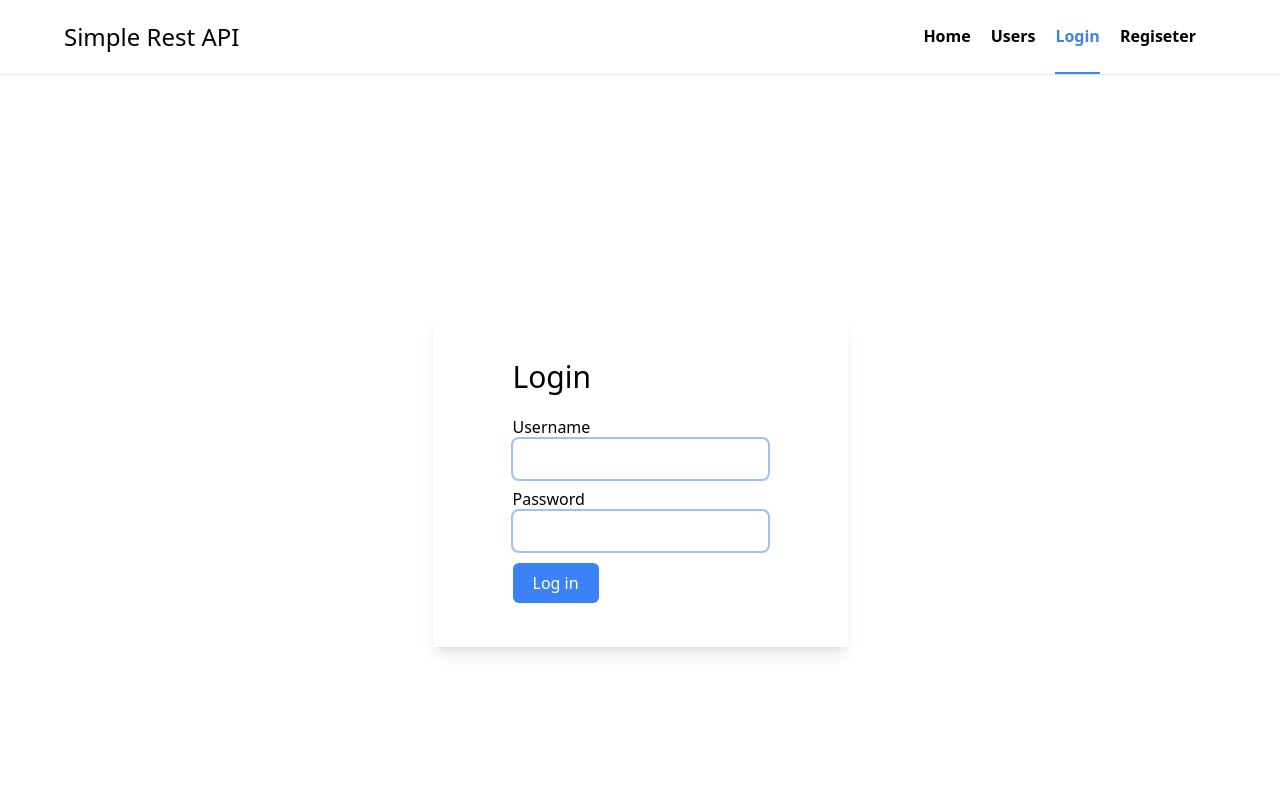
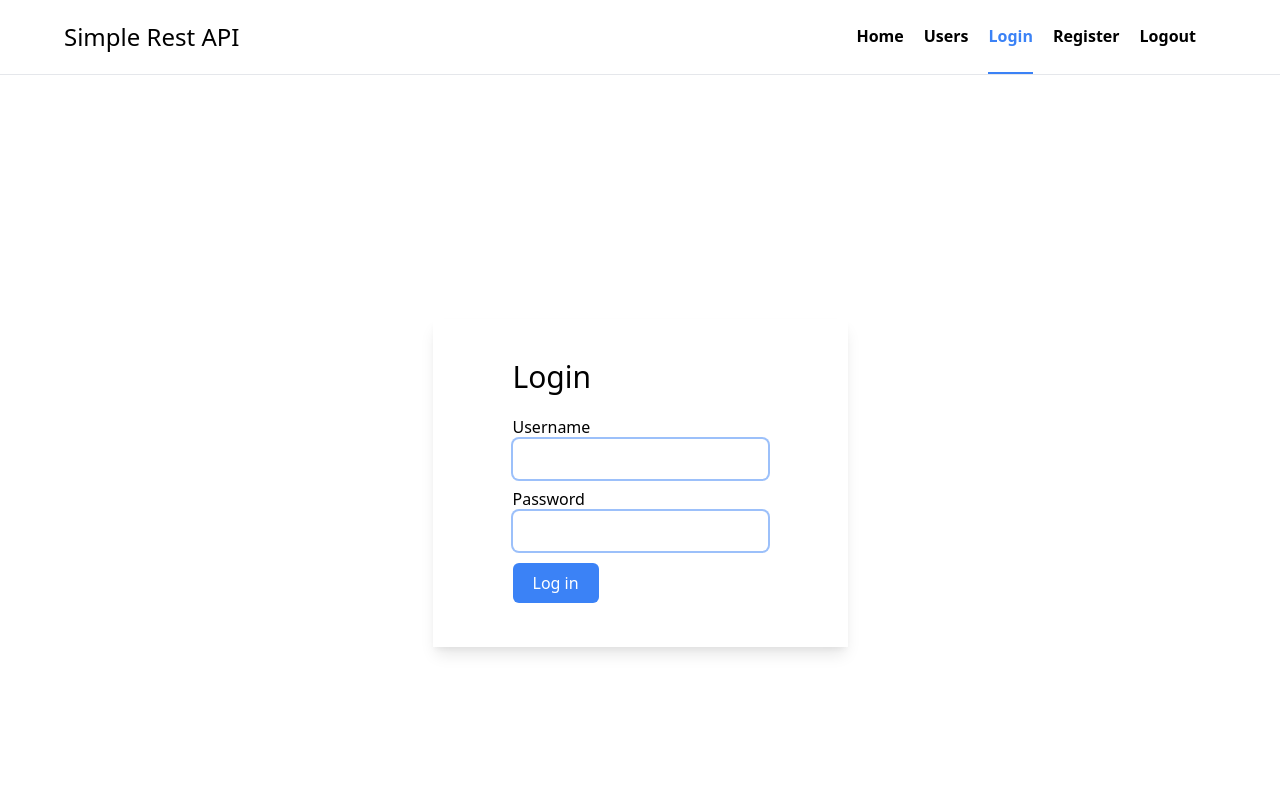
Before and after one commit to dhoniaridho/simple-vue-rest-api, a Vue app: page /login in a window 1280 px wide. Shown: the top 800 px of the page. Built offline with nearby package versions, Linux system fonts and the light colour scheme.

Commit message:
create view per user

```diff
--- a/src/components/layout/Header.vue
+++ b/src/components/layout/Header.vue
@@ -20,8 +20,17 @@
 					</li>
 					<li>
 						<nav-link to="/register">
-							Regiseter
+							Register
 						</nav-link>
+					</li>
+					<li>
+						<a
+							class="block py-2 lg:py-6 lg:inline-block lg:mt-0 mr-5 hover:text-blue-500 border-b-2 border-transparent font-semibold"
+							href="javascript:void(0)"
+							@click="handleLogout"
+						>
+							Logout
+						</a>
 					</li>
 				</ul>
 			</div>
@@ -32,13 +41,22 @@
 <script>
 	import { Navigation } from '../../lib';
 	import NavLink from '../ui/NavLink.vue';
+	import Cookies from 'js-cookie';
+	import { useRouter } from 'vue-router';
 
 	export default {
 		components: { NavLink },
 		name: 'Header',
 		setup() {
+			const router = useRouter();
 			const navs = Navigation;
+			const handleLogout = (e) => {
+				e.preventDefault();
+				Cookies.remove('token');
+				router.push({ path: '/login' });
+			};
 			return {
+				handleLogout,
 				navs,
 			};
 		},
--- a/src/components/section/LoginForm.vue
+++ b/src/components/section/LoginForm.vue
@@ -43,10 +43,13 @@
 	import Button from '../ui/Button.vue';
 	import axios from 'axios';
 	import Cookie from 'js-cookie';
+	import { useRouter } from 'vue-router';
+
 	export default {
 		components: { Button },
 		name: 'LoginForm',
 		setup() {
+			const router = useRouter();
 			const state = reactive({
 				isLoading: false,
 				form: {
@@ -70,6 +73,10 @@
 						username: '',
 						password: '',
 					};
+					router.push({
+						name: 'Home',
+						path: '/',
+					});
 					state.isLoading = false;
 				} catch (e) {
 					console.log(e);
--- a/src/router/index.js
+++ b/src/router/index.js
@@ -1,9 +1,10 @@
 import Cookies from 'js-cookie';
 import { createRouter, createWebHistory } from 'vue-router';
-import Home from '../views/Index.vue';
-import Login from '../views/Login.vue';
-import Register from '../views/Register.vue';
-import Users from '../views/Users.vue';
+import Home from '@/views/Index.vue';
+import Login from '@/views/Login.vue';
+import Register from '@/views/Register.vue';
+import Users from '@/views/users/Index.vue';
+import UsersView from '@/views/users/View.vue';
 
 const routes = [
 	{
@@ -26,6 +27,11 @@ const routes = [
 		name: 'Users',
 		component: Users,
 	},
+	{
+		path: '/users/:id',
+		name: 'Users.view',
+		component: UsersView,
+	},
 ];
 
 const router = createRouter({
@@ -34,8 +40,7 @@ const router = createRouter({
 });
 
 router.beforeEach((to, from, next) => {
-	// redirect to login page if not logged in and trying to access a restricted page
-	const publicPages = ['/login'];
+	const publicPages = ['/login', '/register'];
 	const authRequired = !publicPages.includes(to.path);
 	const loggedIn = Cookies.get('token');
 
@@ -44,8 +49,18 @@ router.beforeEach((to, from, next) => {
 			path: '/login',
 		});
 	}
-
-	next();
+	if (to.name === 'Login' && loggedIn) {
+		return next({
+			path: '/',
+		});
+	}
+	if (to.name === 'Register' && loggedIn) {
+		return next({
+			path: '/',
+		});
+	} else {
+		next();
+	}
 });
 
 export default router;
--- /dev/null
+++ b/src/views/users/Create.vue
@@ -0,0 +1,7 @@
+<template>
+	<div></div>
+</template>
+
+<script>
+	export default {};
+</script>
--- a/src/views/Users.vue
+++ b/src/views/users/Index.vue
@@ -6,7 +6,7 @@
 		</div>
 		<ul class="grid grid-cols-3 gap-5">
 			<li v-for="d in data.data" :key="d.id">
-				<router-link :to="d.first_name.toLowerCase()">
+				<router-link :to="`/users/${d.id}`">
 					<img class="w-full h-64 object-cover" :src="d.avatar" alt="" />
 					{{ d.first_name }}
 				</router-link>
@@ -33,10 +33,10 @@
 
 <script>
 	import { reactive, toRefs } from 'vue';
-	import MainLayout from '../components/layout/MainLayout.vue';
+	import MainLayout from '@/components/layout/MainLayout.vue';
 	import { onMounted } from 'vue';
 	import axios from 'axios';
-	import Button from '../components/ui/Button.vue';
+	import Button from '@/components/ui/Button.vue';
 	export default {
 		components: { MainLayout, Button },
 		name: 'Users',
@@ -82,5 +82,3 @@
 		},
 	};
 </script>
-
-<style></style>
--- /dev/null
+++ b/src/views/users/View.vue
@@ -0,0 +1,46 @@
+<template>
+	<MainLayout>
+		<div v-if="isLoading">
+			<h1>Loading</h1>
+		</div>
+		<div v-if="!isLoading">
+			<img :src="user.avatar" alt="" />
+			<h1 class="text-3xl">{{ user.first_name + ' ' + user.last_name }}</h1>
+			<h3>{{ user.email }}</h3>
+		</div>
+	</MainLayout>
+</template>
+
+<script>
+	import MainLayout from '@/components/layout/MainLayout.vue';
+	import axios from 'axios';
+	import { reactive, toRefs } from '@vue/reactivity';
+	import { onMounted } from '@vue/runtime-core';
+	import { useRoute } from 'vue-router';
+	export default {
+		components: { MainLayout },
+		setup() {
+			const route = useRoute();
+			const state = reactive({
+				user: {},
+				isLoading: true,
+			});
+
+			const fetchUser = async () => {
+				const res = await axios.get(
+					`https://reqres.in/api/users/${route.params.id}`
+				);
+				state.user = res.data.data;
+				state.isLoading = false;
+			};
+			onMounted(() => {
+				fetchUser();
+			});
+			return {
+				...toRefs(state),
+			};
+		},
+	};
+</script>
+
+<style></style>
```
